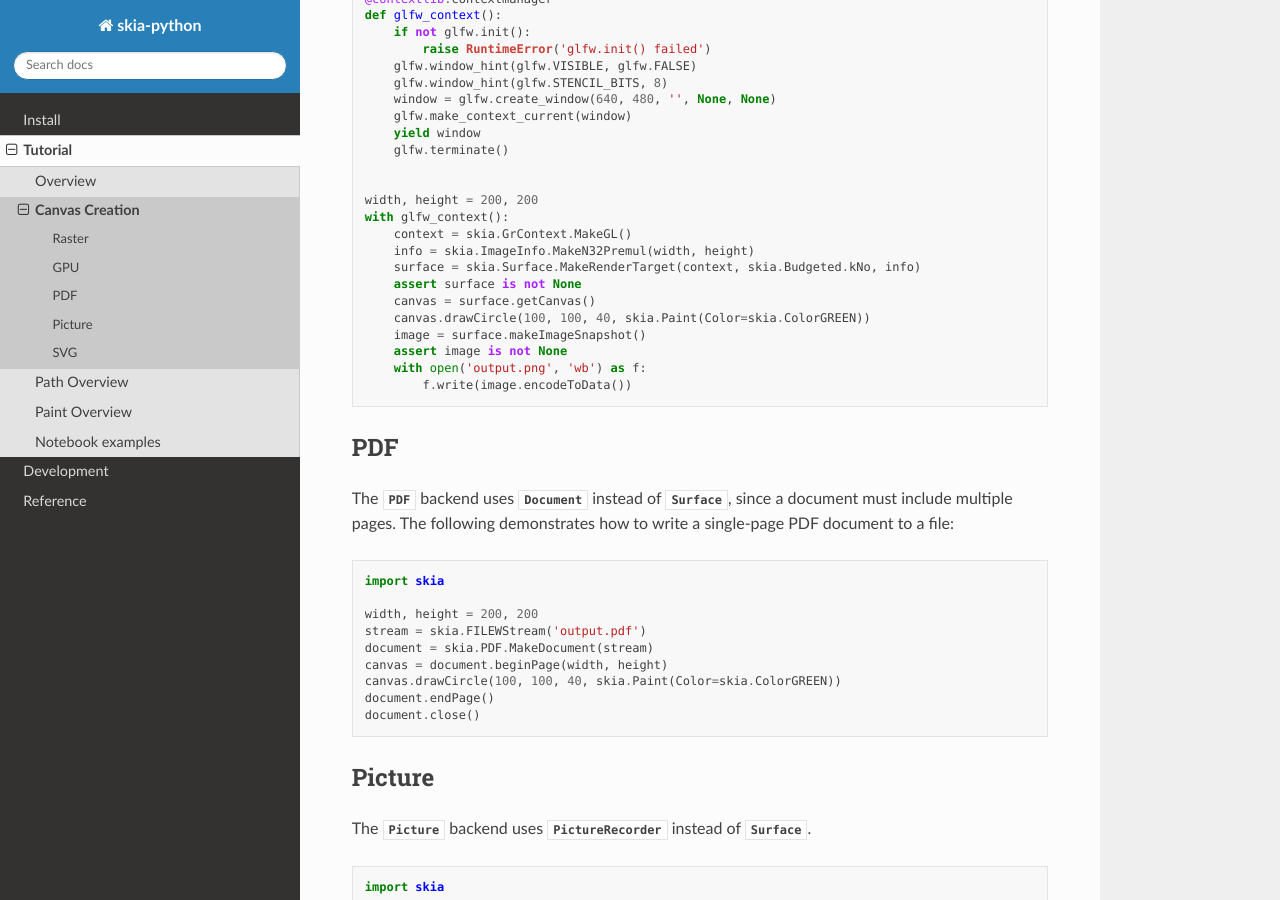
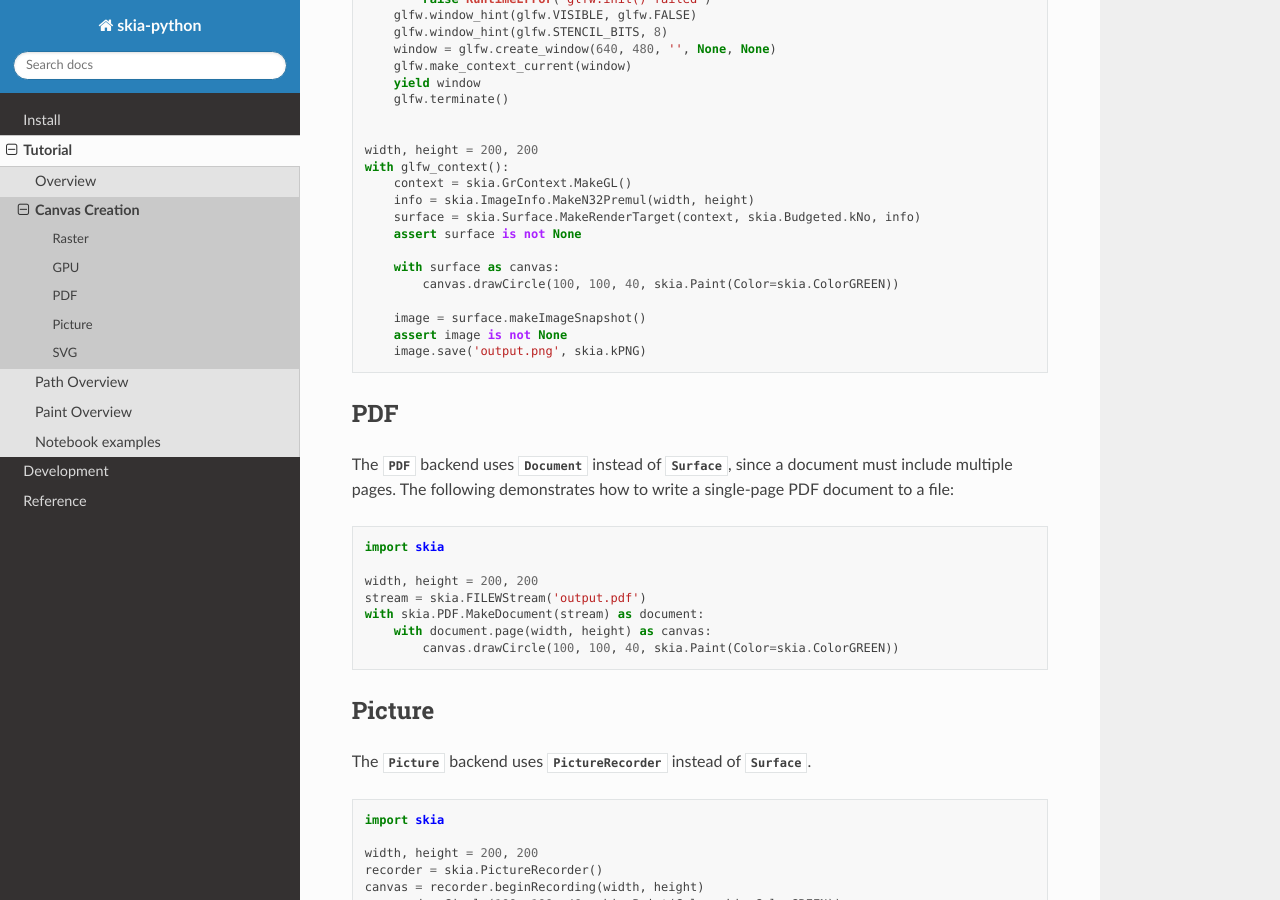
Before and after one commit to kyamagu/skia-python, a Sphinx documentation site: the page built from docs/tutorial/canvas.rst, in a window 1280 px wide and 900 px high, scrolled down 1644 px. Built offline with Sphinx 7.4.7 and the Read the Docs theme 2.0.0, drawn with Linux system fonts in a browser that asks for light colours; some of the changed text lies outside the part shown.

Commit message:
Update docs

```diff
--- a/docs/tutorial/canvas.rst
+++ b/docs/tutorial/canvas.rst
@@ -31,14 +31,12 @@ into which the canvas commands are drawn.
 
     width, height = 200, 200
     surface = skia.Surface(width, height)
-    canvas = surface.getCanvas()
 
-    canvas.drawCircle(100, 100, 40, skia.Paint(Color=skia.ColorGREEN))
+    with surface as canvas:
+        canvas.drawCircle(100, 100, 40, skia.Paint(Color=skia.ColorGREEN))
 
     image = surface.makeImageSnapshot()
-    assert image is not None
-    with open('output.png') as f:
-        f.write(image.encodeToData())
+    image.save('output.png', skia.kPNG)
 
 
 Alternatively, we could have specified the memory for the surface explicitly,
@@ -53,10 +51,9 @@ into numpy array.
 
     width, height = 200, 200
     array = np.zeros((height, width, 4), dtype=np.uint8)
-    surface = skia.Surface(array)
-    canvas = surface.getCanvas()
 
-    canvas.drawCircle(100, 100, 40, skia.Paint(Color=skia.ColorGREEN))
+    with skia.Surface(array) as canvas:
+        canvas.drawCircle(100, 100, 40, skia.Paint(Color=skia.ColorGREEN))
 
     plot.imshow(array)
     plot.show()
@@ -105,12 +102,13 @@ The following example uses glfw package to create an OpenGL context. Install
         info = skia.ImageInfo.MakeN32Premul(width, height)
         surface = skia.Surface.MakeRenderTarget(context, skia.Budgeted.kNo, info)
         assert surface is not None
-        canvas = surface.getCanvas()
-        canvas.drawCircle(100, 100, 40, skia.Paint(Color=skia.ColorGREEN))
+
+        with surface as canvas:
+            canvas.drawCircle(100, 100, 40, skia.Paint(Color=skia.ColorGREEN))
+
         image = surface.makeImageSnapshot()
         assert image is not None
-        with open('output.png', 'wb') as f:
-            f.write(image.encodeToData())
+        image.save('output.png', skia.kPNG)
 
 
 PDF
@@ -124,11 +122,9 @@ following demonstrates how to write a single-page PDF document to a file::
 
     width, height = 200, 200
     stream = skia.FILEWStream('output.pdf')
-    document = skia.PDF.MakeDocument(stream)
-    canvas = document.beginPage(width, height)
-    canvas.drawCircle(100, 100, 40, skia.Paint(Color=skia.ColorGREEN))
-    document.endPage()
-    document.close()
+    with skia.PDF.MakeDocument(stream) as document:
+        with document.page(width, height) as canvas:
+            canvas.drawCircle(100, 100, 40, skia.Paint(Color=skia.ColorGREEN))
 
 
 Picture
```
Also changed, not shown: docs/tutorial/overview.rst (+46 -44 lines).
